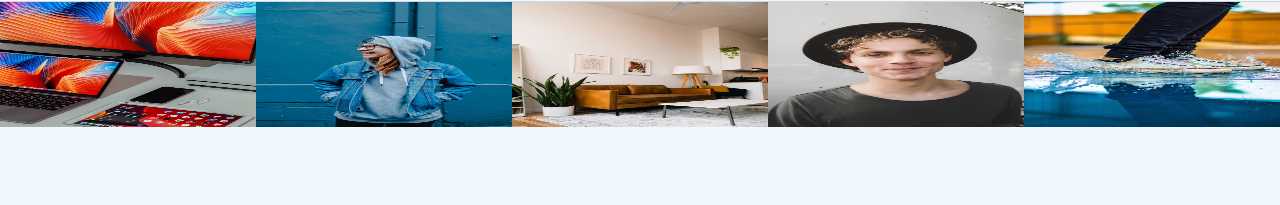
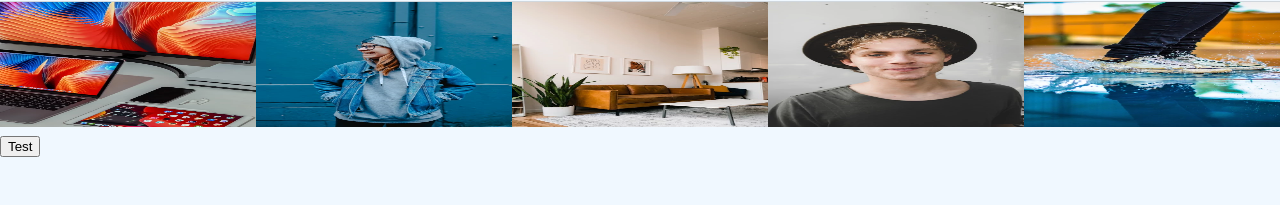
Before and after one commit to marefpceo/react-shopping-cart, a React (Vite) app: page / in a window 1280 px wide. Shown: the part 95-300 px from the top of the page. Built offline with nearby package versions, Linux system fonts and the light colour scheme.

Commit message:
Created button component

```diff
--- a/src/components/Button/Button.jsx
+++ b/src/components/Button/Button.jsx
@@ -0,0 +1,9 @@
+function Button() {
+  return (
+    <div className='button-div'>
+      <button>Test</button>
+    </div>
+  );
+}
+
+export default Button;
--- a/src/components/Content/Content.jsx
+++ b/src/components/Content/Content.jsx
@@ -3,6 +3,7 @@ import womenClothing from '../../assets/female-bluejean.webp';
 import furniture from '../../assets/home-furnishings-stock.webp';
 import menClothing from '../../assets/ian-dooley-stock.webp';
 import shoes from '../../assets/shoes-water-splash-stock.webp';
+import Button from '../Button/Button';
 import '../Content/Content.css';
 
 function Content() {
@@ -25,7 +26,7 @@ function Content() {
           <img src={shoes} alt='' />
         </div>
       </div>
-      {/* <Button /> Placeholder for dev*/}
+      <Button />
     </div>
   );
 }
```
